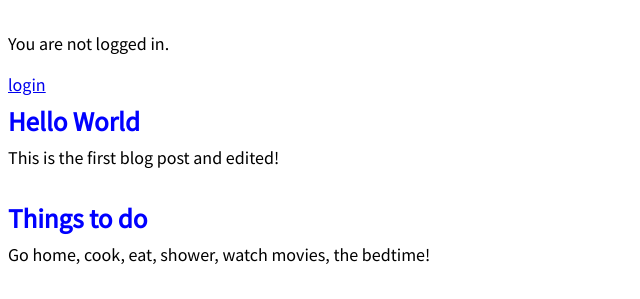
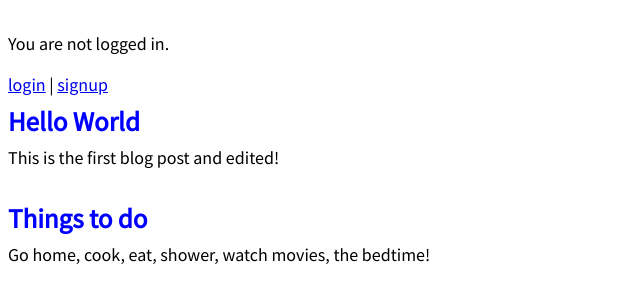
Before and after one commit to rayray1/message-board-app, a Django app: page / in a window 1280 px wide. Shown: the part 102-401 px from the top of the page, without its empty margins (0-640 px from the left). Run offline with Django 3.2, Linux system fonts and the light colour scheme; data comes from the database, SQL or seed files in the repository; both versions use the stored data as it was after the commit.

Commit message:
user accounts addedd

```diff
--- a/templates/base.html
+++ b/templates/base.html
@@ -21,7 +21,7 @@
         <p><a href="{% url 'logout' %}">logout</a></p>
       {% else %}
         <p>You are not logged in.</p>
-        <a href="{% url 'login' %}">login</a>
+        <a href="{% url 'login' %}">login</a> | <a href="{% url 'signup' %}">signup</a>
       {% endif %}
       {% block content %}
       {% endblock %}
```
Also changed, not shown: db.sqlite3.
